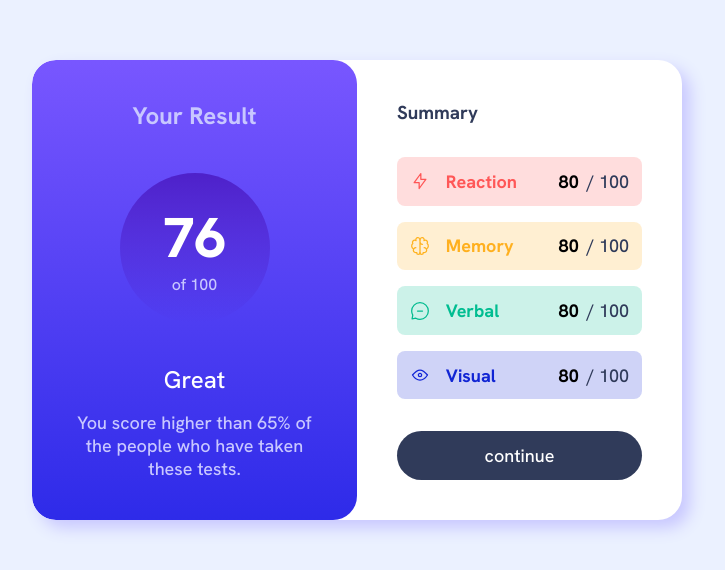
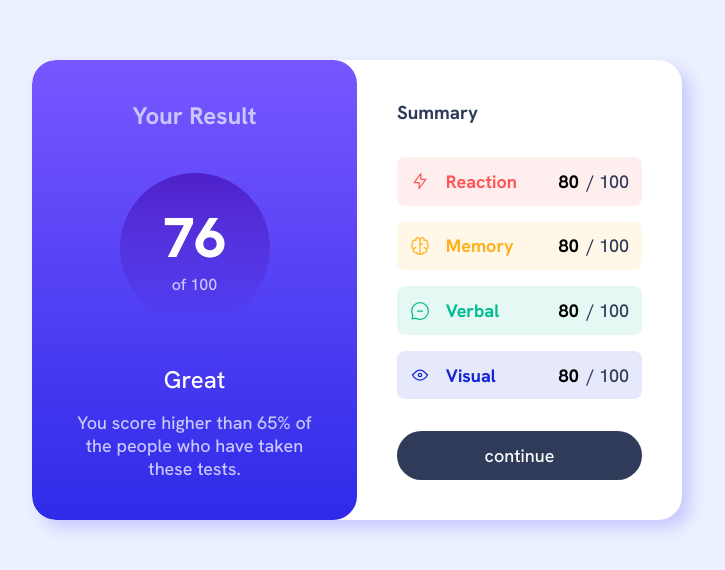
Before and after one commit to youngjonn/Results-Summary-Component, a plain HTML site: page index.html in a window 1280 px wide. Shown: the part 110-680 px from the top of the page, without its empty margins (283-1008 px from the left). Drawn offline with Linux system fonts and the light colour scheme.

Commit message:
Update style.css

```diff
--- a/style.css
+++ b/style.css
@@ -8,9 +8,10 @@
 body {
     font-family: 'Hanken', 'Grotesk', sans-serif;
     background-color: hsl(221, 100%, 96%);
-    min-height: 100vh;
-    display: grid;
-    place-items: center;
+    height: 100vh;
+    display: flex;
+    align-items: center;
+    justify-content:center;
 }
 
 .card {
@@ -113,22 +114,22 @@ body {
 }
 
 .row:nth-child(1) {
-    background-color: hsl(0, 100%, 67%, .2);
+    background-color: hsl(0, 100%, 67%, .1);
     color: hsl(0, 100%, 67%);
 }
 
 .row:nth-child(2) {
-    background-color: hsl(39, 100%, 56%, .2);
+    background-color: hsl(39, 100%, 56%, .1);
     color: hsl(39, 100%, 56%);
 }
 
 .row:nth-child(3) {
-    background: hsl(166, 100%, 37%, .2);
+    background: hsl(166, 100%, 37%, .1);
     color: hsl(166, 100%, 37%);
 }
 
 .row:nth-child(4) {
-    background: hsl(234, 85%, 45%, .2);
+    background: hsl(234, 85%, 45%, .1);
     color: hsl(234, 85%, 45%);
 }
 
```
